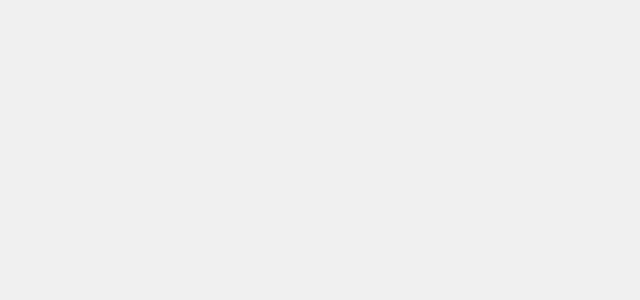
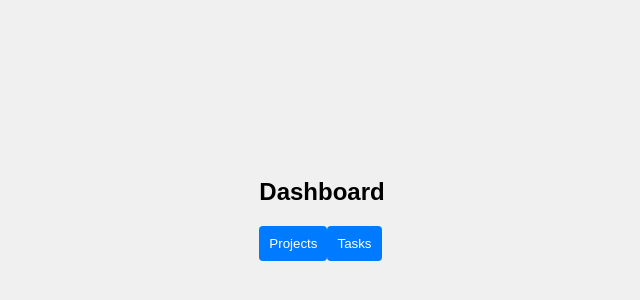
Before and after one commit to Saranshg17/project-management, a React (Create React App) app in the folder frontend/: page /dashboard in a window 1280 px wide. Before the commit this address had no page. Shown: the part 190-490 px from the top of the page, without its empty margins (318-958 px from the left). Built offline with nearby package versions, Linux system fonts and the light colour scheme.

Commit message:
Started Dashboard

```diff
--- a/frontend/src/App.js
+++ b/frontend/src/App.js
@@ -1,6 +1,7 @@
 // App.js
 import React from 'react';
 import { BrowserRouter as Router, Routes, Route } from 'react-router-dom';
+import Dashboard from './Dashboard';
 import LoginPage from './LoginPage';
 import SignupPage from './SigupPage';
 
@@ -10,6 +11,7 @@ const App = () => {
       <Routes>
         <Route path="/login" element={<LoginPage />} />
         <Route path="/signup" element={<SignupPage/>} />
+        <Route path="/dashboard" element={<Dashboard/>} />
       </Routes>
     </Router>
   );
--- /dev/null
+++ b/frontend/src/Dashboard.js
@@ -0,0 +1,38 @@
+// Dashboard.js
+import React, { useState } from 'react';
+
+const Dashboard = ({ userRole }) => {
+  const [activeTab, setActiveTab] = useState('projects');
+
+  const handleTabChange = (tab) => {
+    setActiveTab(tab);
+  };
+
+  return (
+    <div>
+      <h2>Dashboard</h2>
+      <div>
+        <button onClick={() => handleTabChange('projects')}>Projects</button>
+        <button onClick={() => handleTabChange('tasks')}>Tasks</button>
+      </div>
+      <div>
+        {userRole === 'admin' && activeTab === 'projects' && (
+          <div>
+            {/* Projects section */}
+            <h3>Projects Section (Only visible to Admin)</h3>
+            {/* Display projects here */}
+          </div>
+        )}
+        {activeTab === 'tasks' && (
+          <div>
+            {/* Tasks section */}
+            <h3>Tasks Section (Visible to Admin and Standard User)</h3>
+            {/* Display tasks here */}
+          </div>
+        )}
+      </div>
+    </div>
+  );
+};
+
+export default Dashboard;
--- a/frontend/src/LoginPage.js
+++ b/frontend/src/LoginPage.js
@@ -6,7 +6,6 @@ import './styles.css';
 
 const LoginPage = () => {
   const [loginData, setLoginData] = useState({ email: '', password: '' });
-
   const handleLogin = async (e) => {
     e.preventDefault();
     try {
@@ -17,6 +16,7 @@ const LoginPage = () => {
       setCookie('refreshToken', refreshToken, 10);
       setCookie('sessionToken', sessionToken, 1);
       alert("Successfully Logged in")
+      window.location.href = '/dashboard';
       // Redirect to a different page
       // window.location.href = '/dashboard'; // Redirect to dashboard after login
     } catch (error) {
```
